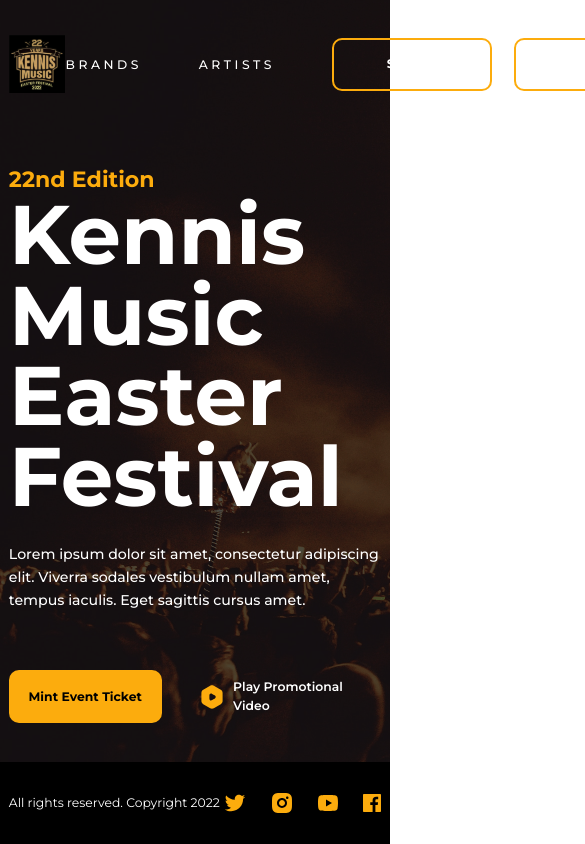
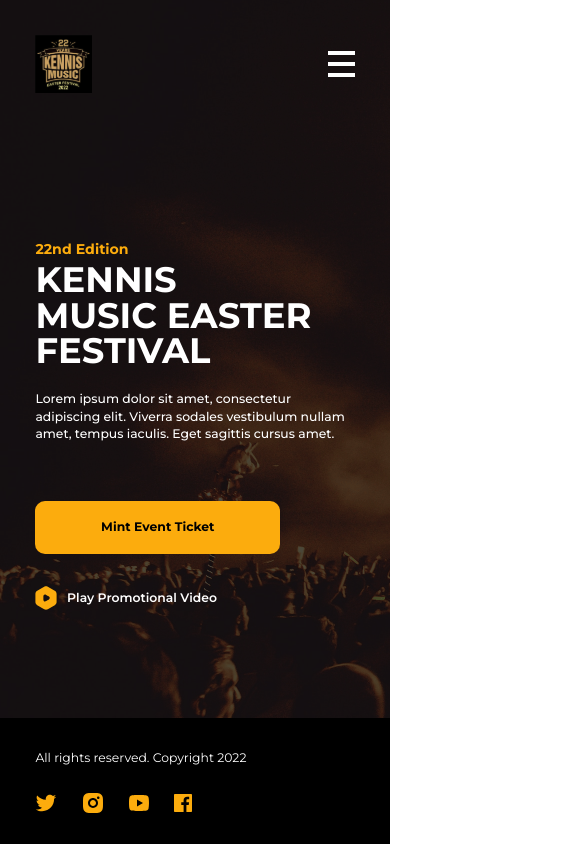
Before and after one commit to joseokwu/kef, a Next.js app: page / in a window 390 px wide. Shown: the top 844 px of the page, 585 px wide, since content can reach past the window. Built offline with nearby package versions, Linux system fonts and the light colour scheme.

Commit message:
responsive:landing-page

```diff
--- a/Components/Pages/LandingPage.js
+++ b/Components/Pages/LandingPage.js
@@ -1,17 +1,21 @@
-import React from "react";
+import React, { useState } from "react";
 import Link from "next/link";
 
 const Container = ({ children }) => {
-  return <div className="max-w-[132rem] mx-auto w-full px-[1rem]">{children}</div>;
+  return <div className="max-w-[142rem] mx-auto w-full px-[4rem] sidebar:px-[10rem]">{children}</div>;
 };
 
 const LandingPage = () => {
+  const [show, setShow] = useState(false);
   return (
     <div className=" bg-homepage flex flex-col h-screen justify-between">
       <Container>
         {" "}
         <header className="flex items-center py-[4rem]">
           <img src="/kef-logo.svg" className="mr-auto w-[6.4rem]"></img>
+
+          {/* Desktop Nav */}
+          <div className="items-center hidden sidebar:flex ">
             <a style={{ letterSpacing: "0.4rem" }} className=" font-medium text-[1.4rem] text-white leading-[1.7rem] mr-[6.4rem]">
               BRANDS
             </a>
@@ -22,23 +26,64 @@
               <button className="btn btn--outlined text-white !px-[6rem]">Sign Up</button>
             </Link>
             <button className="btn btn--outlined text-white ml-[2.4rem]">Self Checkout</button>
+          </div>
+
+          {/* Burger Menu */}
+          <button
+            className="block sidebar:hidden"
+            onClick={() => {
+              setShow(true);
+            }}
+          >
+            <span className="h-[.5rem] w-[3rem] bg-white flex mb-3"></span>
+            <span className="h-[.5rem] w-[3rem] bg-white flex mb-3"></span>
+            <span className="h-[.5rem] w-[3rem] bg-white flex"></span>
+          </button>
+
+          {/* Mobile Nav... */}
+          <div
+            className={`grid grid-flow-row place-items-center sidebar:hidden bg-black justify-center fixed left-0 transition-all ease-out duration-200 -top-full ${
+              show ? " !top-0" : ""
+            } w-screen px-[3.8rem] py-[7.4rem]`}
+          >
+            {/* Close Button */}
+            <button
+              onClick={() => {
+                setShow(false);
+              }}
+              className="w-[4rem] h-[4rem] rounded-full absolute right-[4rem] top-[4rem] bg-white grid place-items-center"
+            >
+              <span className="w-[2.5rem] bg-black h-[.5rem] flex rotate-45 relative top-1/2"></span>
+              <span className="w-[2.5rem] bg-black h-[.5rem] flex -rotate-45 relative bottom-1/2"></span>
+            </button>
+            <a style={{ letterSpacing: "0.4rem" }} className=" font-medium text-[1.4rem] text-white leading-[1.7rem] mb-[6.4rem]">
+              BRANDS
+            </a>
+            <a style={{ letterSpacing: "0.4rem" }} className=" font-medium text-[1.4rem] text-white leading-[1.7rem] mb-[6.4rem]">
+              ARTISTS
+            </a>
+            <Link href={"/auth/sign-up"}>
+              <button className="btn btn--outlined text-white !px-[6rem] mb-[2.4rem]">Sign Up</button>
+            </Link>
+            <button className="btn btn--outlined text-white">Self Checkout</button>
+          </div>
         </header>
       </Container>
       <Container>
         <main className="h-full">
           <div>
-            <span className=" font-bold text-[2.5rem] leading-[3rem] text-[#FCAC0D]">22nd Edition</span>
-            <h1 className=" font-bold text-[9.4rem] leading-[9.1rem] max-w-[73.9rem] text-white ">
+            <span className=" font-bold text-[1.6rem] mobile:text-[2.5rem] leading-[3rem] text-[#FCAC0D] mb-[1.6rem] mobile:mb-[.8rem]">22nd Edition</span>
+            <h1 className=" font-bold text-[4rem] mobile:text-[9.4rem] leading-[4rem] mobile:leading-[9.1rem] max-w-[73.9rem] text-white uppercase ">
               Kennis<br></br> Music Easter {""} Festival
             </h1>
-            <p className=" font-medium text-[1.6rem] leading-[2.6rem] text-white mt-[3.1rem] mb-[6.5rem] max-w-[58.7rem]">
+            <p className=" font-medium text-[1.4rem] mobile:text-[1.6rem] leading-[2rem] mobile:leading-[2.6rem] text-white mt-[2.4rem] mobile:mt-[3.1rem] mb-[6.5rem] max-w-[58.7rem]">
               Lorem ipsum dolor sit amet, consectetur adipiscing elit. Viverra sodales vestibulum nullam amet, tempus iaculis. Eget sagittis cursus amet.
             </p>
           </div>
 
           {/* CTA */}
-          <section className="flex items-center">
-            <button className="btn mr-[4.5rem]">Mint Event Ticket</button>
+          <section className="flex items-center flex-wrap">
+            <button className="btn mr-[4.5rem] !px-[7.2rem] mb-[3.7rem] mobile:mb-0">Mint Event Ticket</button>
             <span className="flex items-center text-[1.4rem] font-semibold text-white">
               <img className="mr-[1.1rem]" src="/play-promo.svg"></img>Play Promotional Video
             </span>
@@ -48,8 +93,8 @@
 
       <footer className=" bg-black py-[3.5rem]   w-full">
         <Container>
-          <div className="flex items-center">
-            <span className=" mr-auto font-normal text-white text-[1.4rem]">All rights reserved. Copyright 2022</span>
+          <div className="flex items-center flex-wrap">
+            <span className=" mr-auto font-normal text-white text-[1.4rem] mb-[2.9rem] mobile:mb-0">All rights reserved. Copyright 2022</span>
             <div className="flex items-center">
               <img src="/twitter.svg"></img>
               <img className="ml-[2.9rem]" src="/insta.svg"></img>
```
Lines whose indentation alone changed are shown as unchanged.
